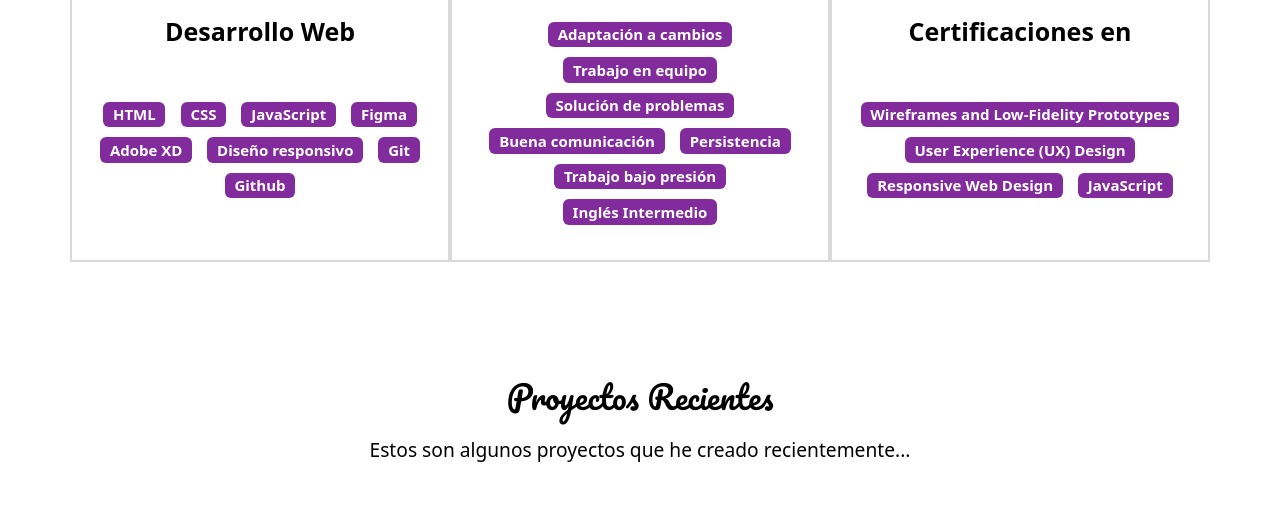
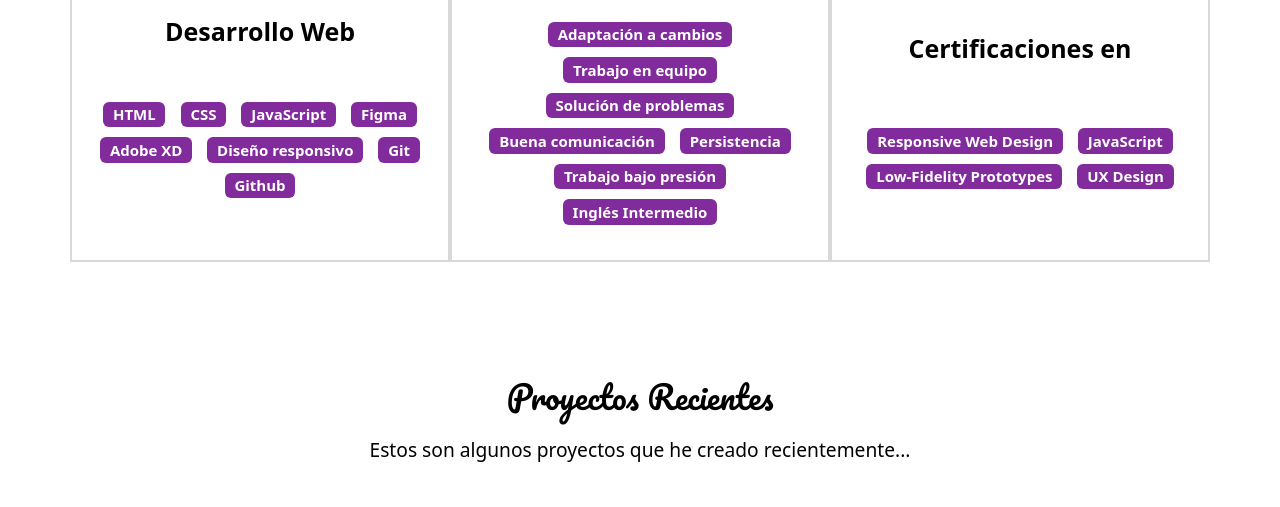
Before and after one commit to kastherq/Portafolio-2.0, a plain HTML site: page index.html in a window 1280 px wide. Shown: the part 1584-2091 px from the top of the page. Drawn offline with nearby package versions, Linux system fonts and the light colour scheme.

Commit message:
Add files via upload

```diff
--- a/index.html
+++ b/index.html
@@ -107,10 +107,10 @@
           <i class="bi bi-award-fill"></i>
           <p class="experiencia-titulo">Certificaciones en</p>
           <div class="badges-contenedor">
-            <span class="badge">Wireframes and Low-Fidelity Prototypes</span>
-            <span class="badge">User Experience (UX) Design</span>
             <span class="badge">Responsive Web Design</span>
             <span class="badge">JavaScript</span>
+            <span class="badge">Low-Fidelity Prototypes</span>
+            <span class="badge">UX Design</span>
           </div>
         </div>
       </div>
```
